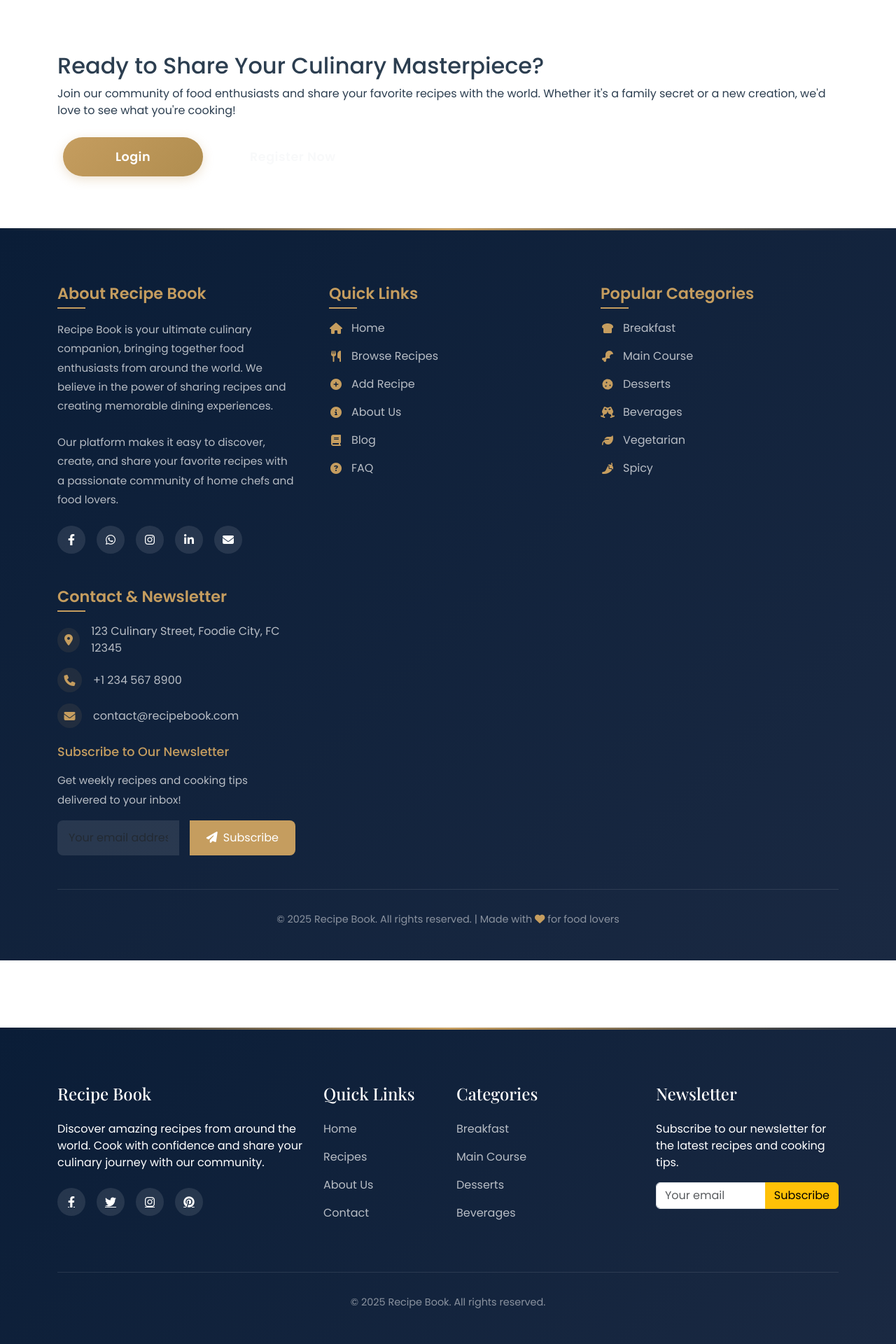
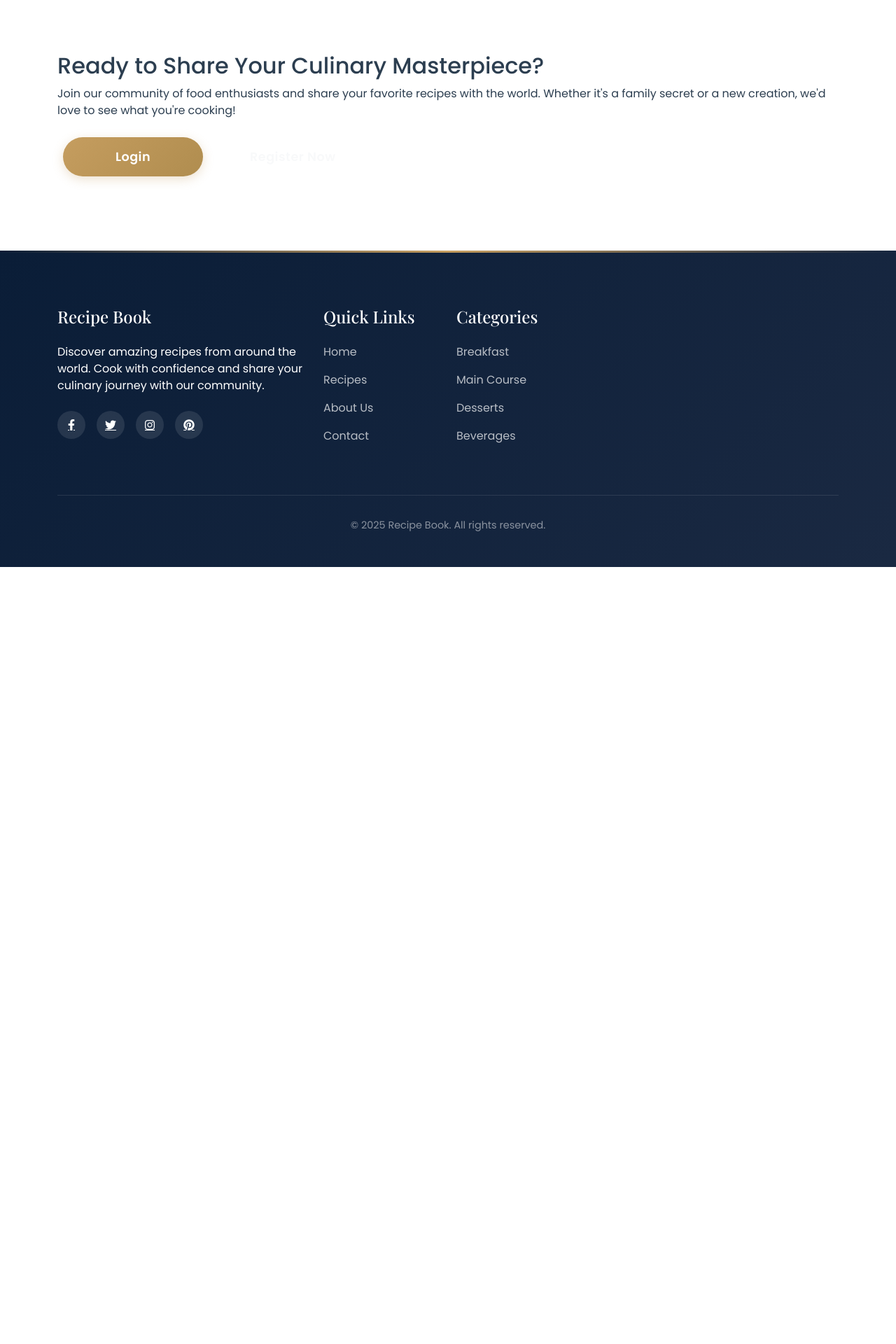
Before and after one commit to arjuntanil/Recipie-Book, a Django app: page / in a window 1280 px wide. Shown: the part 1876-3796 px from the top of the page at 70% size. After the commit the page ends 2686 px from the top, so only its background shows below. Run offline with Django 5.2, Linux system fonts and the light colour scheme; data comes from the database, SQL or seed files in the repository.

Commit message:
Edited the folder

```diff
--- a/recipes/templates/recipes/base.html
+++ b/recipes/templates/recipes/base.html
@@ -376,16 +376,7 @@
                         <li><a href="#">Beverages</a></li>
                     </ul>
                 </div>
-                <div class="col-lg-3 col-md-6">
-                    <h4 class="footer-heading">Newsletter</h4>
-                    <p>Subscribe to our newsletter for the latest recipes and cooking tips.</p>
-                    <form class="mt-3">
-                        <div class="input-group">
-                            <input type="email" class="form-control" placeholder="Your email">
-                            <button class="btn btn-warning" type="submit">Subscribe</button>
-                        </div>
-                    </form>
-                </div>
+
             </div>
             <div class="copyright">
                 <p>&copy; {% now "Y" %} Recipe Book. All rights reserved.</p>
--- a/recipes/templates/recipes/home.html
+++ b/recipes/templates/recipes/home.html
@@ -944,91 +944,6 @@
     </div>
 </section>
 
-<!-- Enhanced Footer -->
-<footer class="footer">
-    <div class="container">
-        <div class="footer-content">
-            <div class="footer-section">
-                <h3>About Recipe Book</h3>
-                <p>Recipe Book is your ultimate culinary companion, bringing together food enthusiasts from around the world. We believe in the power of sharing recipes and creating memorable dining experiences.</p>
-                <p>Our platform makes it easy to discover, create, and share your favorite recipes with a passionate community of home chefs and food lovers.</p>
-                <div class="social-links">
-                    <a href="https://facebook.com/" target="_blank" class="social-icon" title="Follow us on Facebook">
-                        <i class="fab fa-facebook-f"></i>
-                    </a>
-                    <a href="https://wa.me/your-number" target="_blank" class="social-icon" title="Contact us on WhatsApp">
-                        <i class="fab fa-whatsapp"></i>
-                    </a>
-                    <a href="https://instagram.com/" target="_blank" class="social-icon" title="Follow us on Instagram">
-                        <i class="fab fa-instagram"></i>
-                    </a>
-                    <a href="https://linkedin.com/" target="_blank" class="social-icon" title="Connect on LinkedIn">
-                        <i class="fab fa-linkedin-in"></i>
-                    </a>
-                    <a href="mailto:contact@recipebook.com" class="social-icon" title="Email us">
-                        <i class="fas fa-envelope"></i>
-                    </a>
-                </div>
-            </div>
-
-            <div class="footer-section">
-                <h3>Quick Links</h3>
-                <ul class="footer-links">
-                    <li><a href="{% url 'recipes:home' %}"><i class="fas fa-home"></i>Home</a></li>
-                    <li><a href="{% url 'recipes:recipe-list' %}"><i class="fas fa-utensils"></i>Browse Recipes</a></li>
-                    <li><a href="{% url 'recipes:recipe-create' %}"><i class="fas fa-plus-circle"></i>Add Recipe</a></li>
-                    <li><a href="#"><i class="fas fa-info-circle"></i>About Us</a></li>
-                    <li><a href="#"><i class="fas fa-book"></i>Blog</a></li>
-                    <li><a href="#"><i class="fas fa-question-circle"></i>FAQ</a></li>
-                </ul>
-            </div>
-
-            <div class="footer-section">
-                <h3>Popular Categories</h3>
-                <ul class="footer-links">
-                    <li><a href="#"><i class="fas fa-bread-slice"></i>Breakfast</a></li>
-                    <li><a href="#"><i class="fas fa-drumstick-bite"></i>Main Course</a></li>
-                    <li><a href="#"><i class="fas fa-cookie"></i>Desserts</a></li>
-                    <li><a href="#"><i class="fas fa-glass-cheers"></i>Beverages</a></li>
-                    <li><a href="#"><i class="fas fa-leaf"></i>Vegetarian</a></li>
-                    <li><a href="#"><i class="fas fa-pepper-hot"></i>Spicy</a></li>
-                </ul>
-            </div>
-
-            <div class="footer-section">
-                <h3>Contact & Newsletter</h3>
-                <div class="contact-info">
-                    <i class="fas fa-map-marker-alt"></i>
-                    <span>123 Culinary Street, Foodie City, FC 12345</span>
-                </div>
-                <div class="contact-info">
-                    <i class="fas fa-phone"></i>
-                    <span>+1 234 567 8900</span>
-                </div>
-                <div class="contact-info">
-                    <i class="fas fa-envelope"></i>
-                    <span>contact@recipebook.com</span>
-                </div>
-                <div class="footer-newsletter mt-4">
-                    <h4 class="mb-3" style="color: #C59D5F; font-size: 1.1rem;">Subscribe to Our Newsletter</h4>
-                    <p class="mb-3">Get weekly recipes and cooking tips delivered to your inbox!</p>
-                    <form class="mt-3">
-                        <div class="input-group">
-                            <input type="email" class="form-control" placeholder="Your email address">
-                            <button class="btn btn-subscribe" type="submit">
-                                <i class="fas fa-paper-plane me-2"></i>Subscribe
-                            </button>
-                        </div>
-                    </form>
-                </div>
-            </div>
-        </div>
-
-        <div class="copyright">
-            <p>&copy; {% now "Y" %} Recipe Book. All rights reserved. | Made with <i class="fas fa-heart" style="color: #C59D5F;"></i> for food lovers</p>
-        </div>
-    </div>
-</footer>
 {% endblock %}
 
 {% block extra_js %}
```
